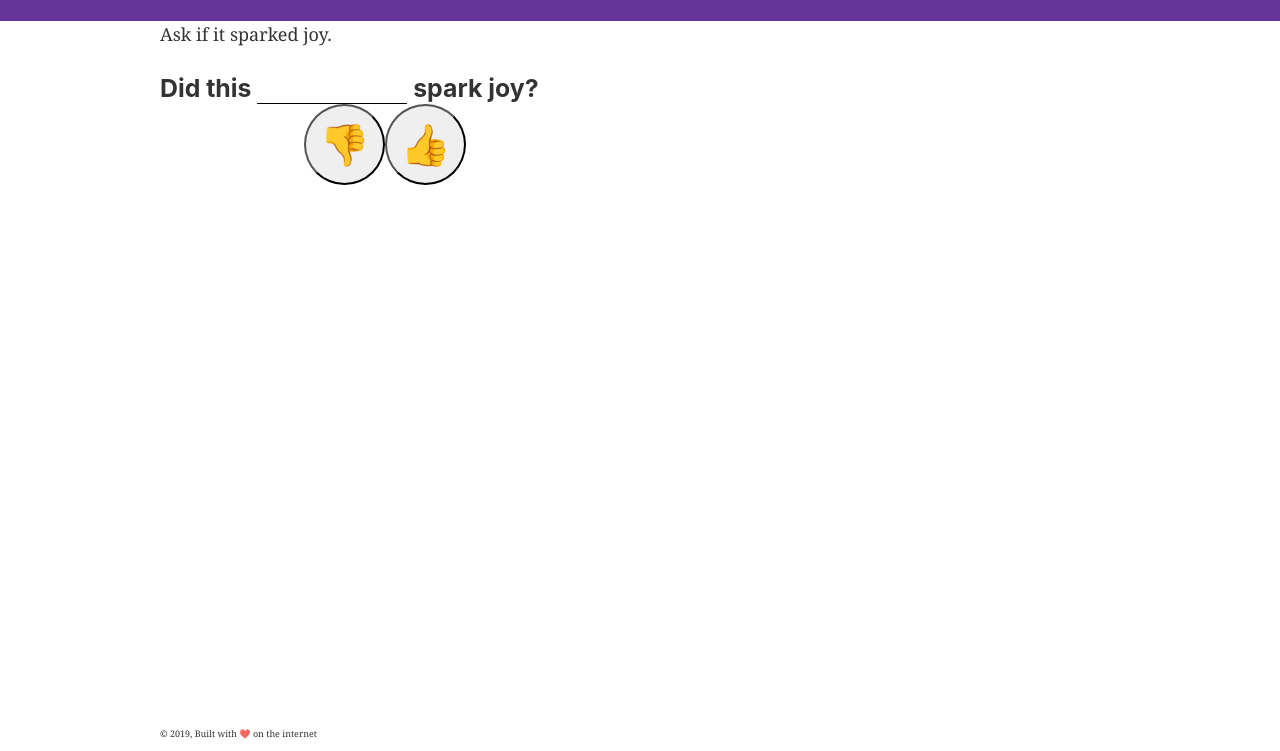
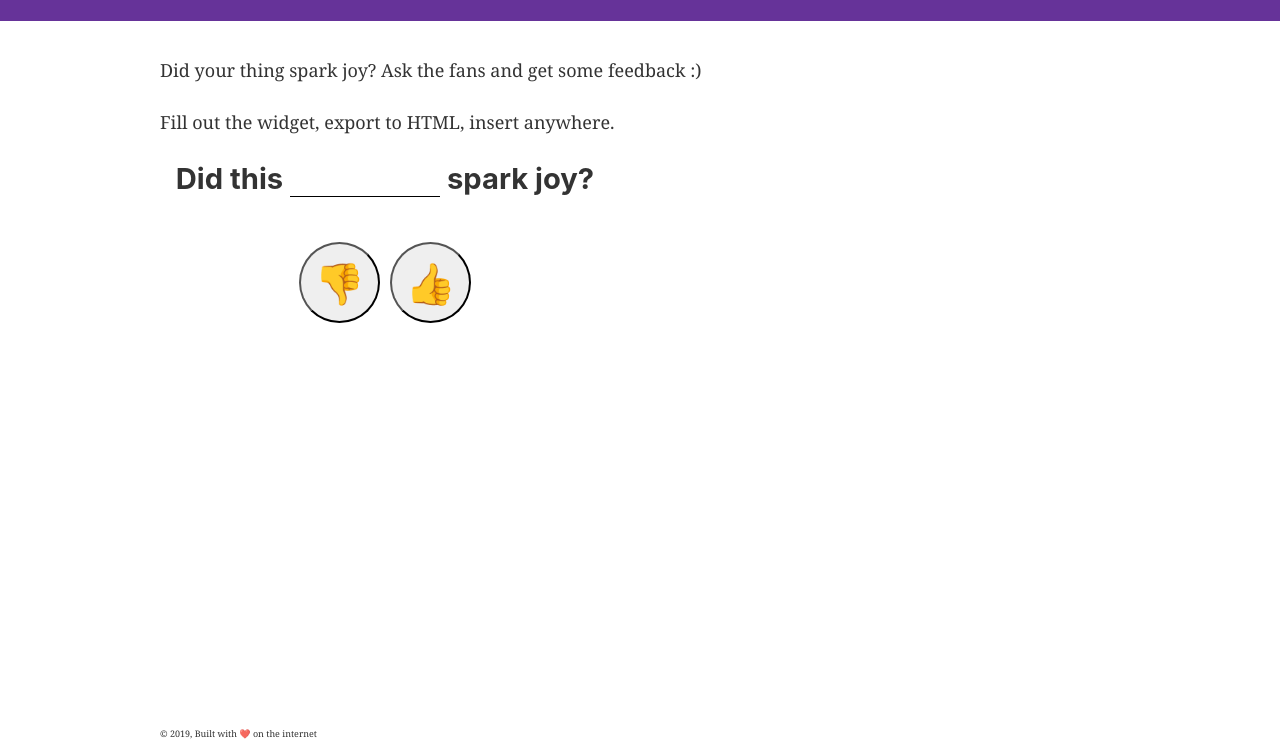
Before and after one commit to randyf99/spark-joy, a Gatsby site in the folder frontend/: page / in a window 1280 px wide. Shown: the part 49-800 px from the top of the page. Built offline with nearby package versions, Linux system fonts and the light colour scheme; Gatsby itself is replaced by a stand-in of ours.

Commit message:
Improve initial app styling

```diff
--- a/frontend/src/components/WidgetBuilder.js
+++ b/frontend/src/components/WidgetBuilder.js
@@ -25,10 +25,20 @@
   &:focus {
     outline: none;
   }
+
+  &:first-child {
+    margin-right: 10px;
+  }
 `;
 
 const Layout = styled.div`
   width: 450px;
+  display: grid;
+  grid-template-rows: 1fr 1fr;
+`;
+
+const Question = styled(Heading)`
+  text-align: center;
 `;
 
 const WidgetBuilder = () => {
@@ -36,7 +46,7 @@
 
   return (
     <Layout>
-      <Heading h3>
+      <Question h2>
         Did this{' '}
         <Input
           type='text'
@@ -44,7 +54,7 @@
           onChange={event => setTypeOfJoy(event.target.value)}
         />{' '}
         spark joy?
-      </Heading>
+      </Question>
       <Flex row>
         <RoundButton>👎</RoundButton>
         <RoundButton>👍</RoundButton>
--- a/frontend/src/pages/index.js
+++ b/frontend/src/pages/index.js
@@ -11,8 +11,9 @@
 const IndexPage = () => (
   <Layout>
     <SEO />
-    <CentralColumn>
-      <p>Ask if it sparked joy.</p>
+    <CentralColumn style={{ paddingTop: '2em' }}>
+      <p>Did your thing spark joy? Ask the fans and get some feedback :)</p>
+      <p>Fill out the widget, export to HTML, insert anywhere.</p>
       <WidgetBuilder />
     </CentralColumn>
   </Layout>
```
